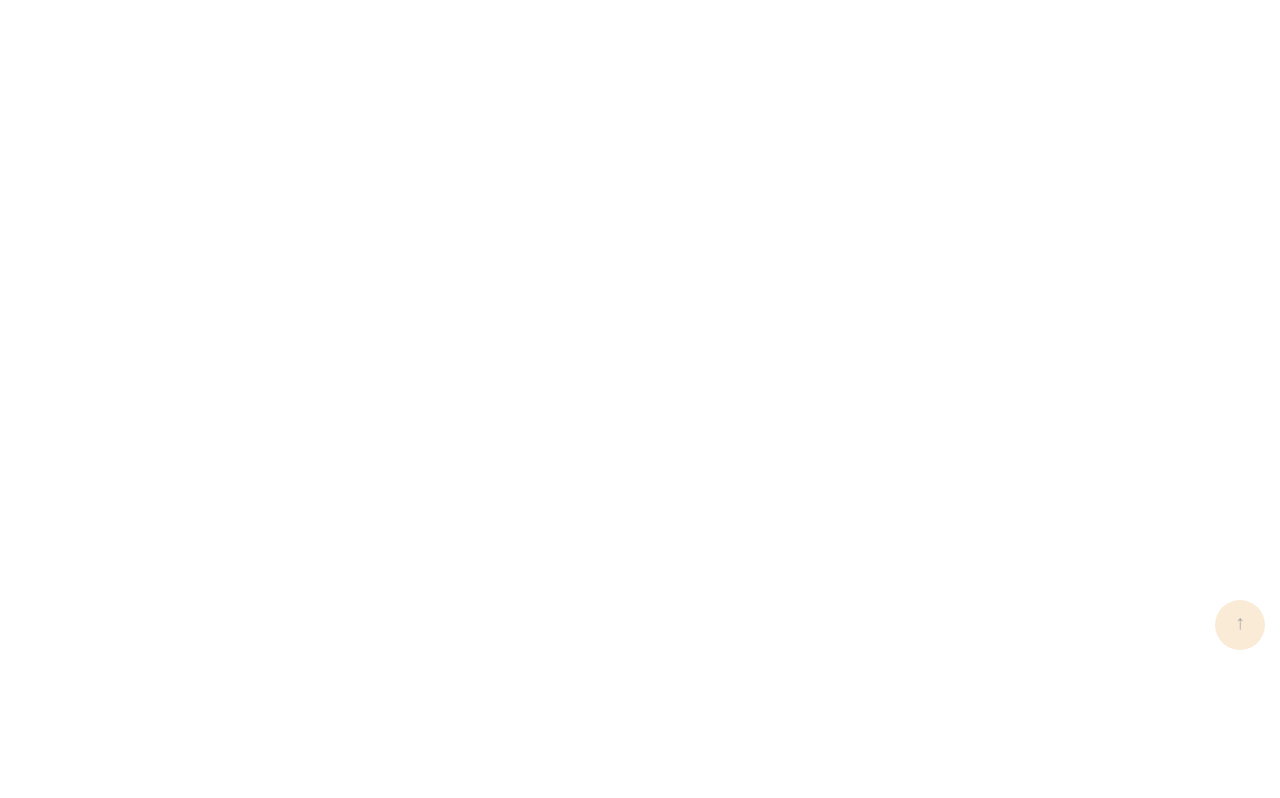
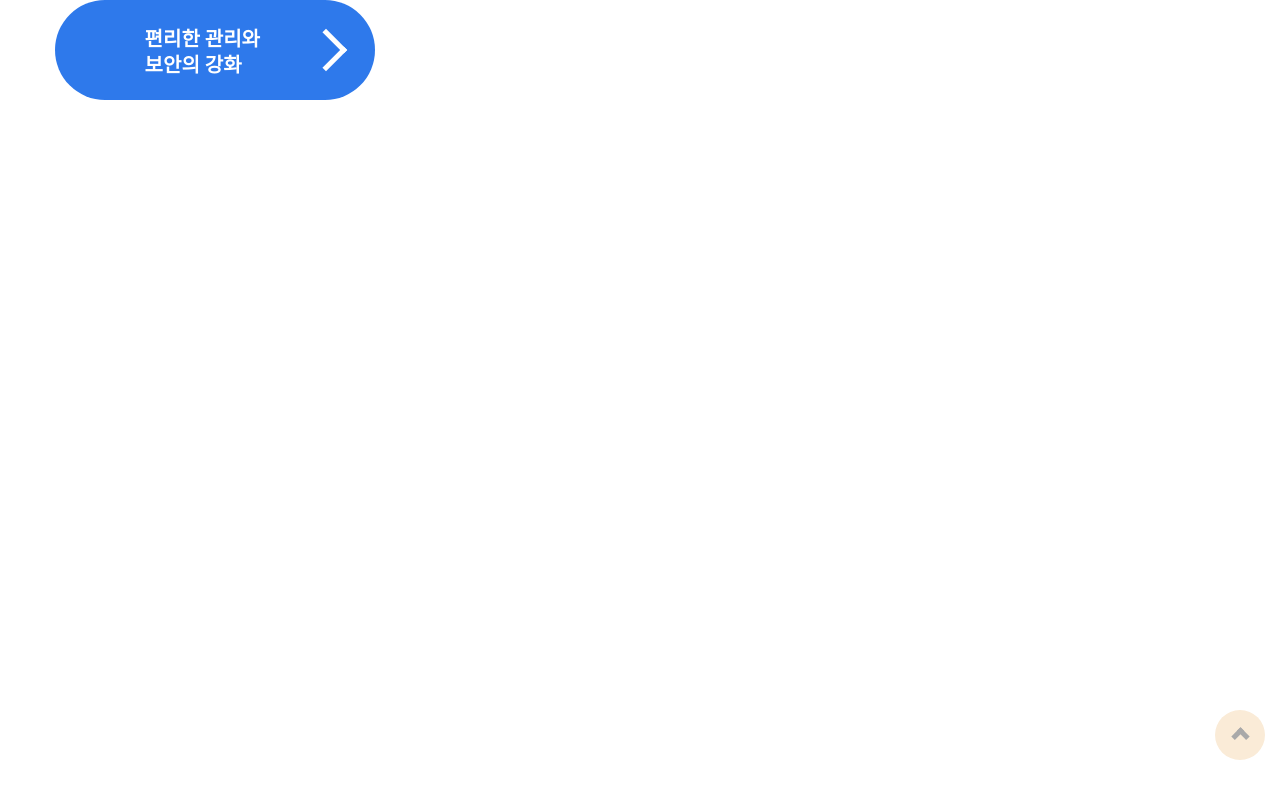
Before and after one commit to ihatelethargy/SCC, a React (Create React App) app: page / in a window 1280 px wide. Built offline with nearby package versions, Linux system fonts and the light colour scheme.

Commit message:
add folder

```diff
--- /dev/null
+++ b/src/components/Pill/Pill.css
@@ -0,0 +1,75 @@
+/* .main-con03-inner{
+    position: relative;
+    float: none !important;
+    width: 420px !important;
+    height: 100px !important;
+    display: inline-block !important;
+    border-radius: 100px;
+    margin-bottom: 20px;
+    cursor: pointer;
+    overflow: hidden;
+    left: 55px;
+    transition: all 0.4s;
+    background-color: #2e79eb;
+
+}
+
+.slick-track{
+    position: relative;
+    top: 0;
+    left: 0;
+    display: block;
+    opacity: 1;
+    width: 352px;
+    transform: translate3d(0px, 0px, 0px);
+    background-color: red;
+}
+
+.slick-slide{
+
+    float: left;
+    height: 100%;
+    min-height: 1px;
+    width: 880px;
+    background-color: yellow
+} */
+
+
+
+.pill{
+    position: relative;
+    float: none !important;
+    width: 320px !important;
+    height: 150px;
+    height: 100px !important;
+    display: inline-block !important;
+    border-radius: 100px;
+    margin-bottom: 20px;
+    cursor: pointer;
+    overflow: hidden;
+    left: 55px;
+    transition: all 0.4s;
+    background-color: #2e79eb;
+}
+
+.comment{
+    color:white;
+    font-weight: bold;
+    font-size: 20px;
+    padding-left:28%;
+    padding-top:8%;
+    line-height: 130%;
+}
+
+.arrow{
+    content: '';
+    width: 25px; /* 사이즈 */
+    height: 25px; /* 사이즈 */
+    border-top: 5px solid white; /* 선 두께 */
+    border-right: 5px solid white; /* 선 두께 */
+    display: inline-block;
+    transform: rotate(45deg); /* 각도 */
+    position: absolute;
+    top: 35%;
+    left: 80%;
+}
--- /dev/null
+++ b/src/components/Pill/Pill.js
@@ -0,0 +1,42 @@
+import react from "react"
+import './Pill.css'
+
+function Pill(){
+    return (
+        // <div class="main-con03-inner aos-init aos-animate" data-aos="fade-down" data-aos-delay="0" data-aos-duration="1000">
+		// 				<div class="lf-con">
+		// 					<ul class="main-con03-lf slick-initialized slick-slider">
+        //                         <div aria-live="polite" class="slick-list draggable">
+        //                             <div class="slick-track" role="listbox">
+        //                                 <li class="txt slick-slide slick-active" data-slick-index="0" aria-hidden="false" tabindex="-1" role="option">
+        //                                     <div>
+        //                                         <p>
+        //                                             <span>
+        //                                                 문서 통합 관리와
+        //                                                 <em class="arrow"></em>
+        //                                             </span>
+        //                                         </p>
+        //                                     </div>
+        //                                 </li>
+        //                             </div>
+        //                         </div>
+		// 					</ul>
+		// 				</div>
+        //     </div>
+
+        <div class="pill">
+            <div class="comment">
+            <a>편리한 관리와<br/>보안의 강화</a>
+            </div>
+             <div class="arrow">
+                 <span></span>
+            </div>
+        </div>
+
+
+
+
+    )
+}
+
+export default Pill;
--- a/src/components/Topbutton/Topbutton.css
+++ b/src/components/Topbutton/Topbutton.css
@@ -24,10 +24,9 @@
 .topbutton {
     position: fixed;
     cursor: pointer;
-    bottom: 150px;
+    bottom: 5%;
     right: 15px;
     font-size: 20px;
-    color:darkgray;
     background-color: antiquewhite;
     z-index: 4;
     width: 50px;
@@ -38,3 +37,17 @@
     -webkit-transition: 0.5s;
     transition: 0.5s;
 }
+
+.topArrow{
+    content: '';
+    width: 8px; /* 사이즈 */
+    height: 8px; /* 사이즈 */
+    border-top: 5px solid darkgrey; /* 선 두께 */
+    border-right: 5px solid darkgrey; /* 선 두께 */
+    display: inline-block;
+    transform: rotate(315deg); /* 각도 */
+    position: absolute;
+    top: 40%;
+    left: 37%;
+
+}
--- a/src/components/Topbutton/Topbutton.js
+++ b/src/components/Topbutton/Topbutton.js
@@ -57,7 +57,9 @@ import './Topbutton.css'
 function Topbutton(){
     return (
         <div class="topbutton">
-            <p>↑</p>
+            <div class="topArrow">
+                <span></span>
+            </div>
         </div>
 
     )
--- a/src/pages/main.js
+++ b/src/pages/main.js
@@ -1,9 +1,13 @@
 import react from "react"
 import Topbutton from "../components/Topbutton/Topbutton";
+import Pill from "../components/Pill/Pill";
+
+//import Kakaobutton from "../components/Kakaobutton/Kakaobutton"
 
 function Main(){
     return (
         <div>
+            <Pill />
             <Topbutton />
         </div>
 
```
Also changed, not shown: src/components/Kakaobutton/Kakaobutton.css (deleted), src/components/Kakaobutton/Kakaobutton.js (deleted).
